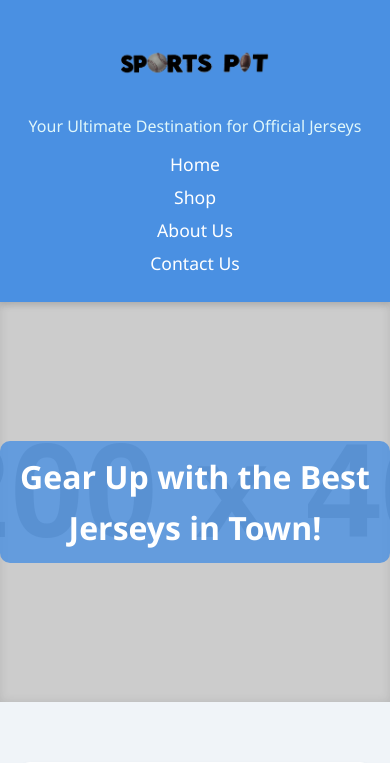
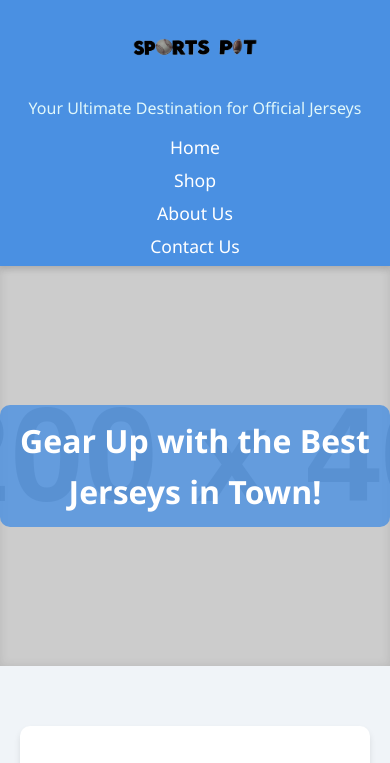
Before and after one commit to AmirZismanov/SportsPit, a plain HTML site: page index.html in a window 390 px wide. Shown: the top 763 px of the page. Drawn offline with Linux system fonts and the light colour scheme; placeholder pictures from the web are drawn by us.

Commit message:
partially fixed small spacing bugs

```diff
--- a/index.html
+++ b/index.html
@@ -16,7 +16,7 @@
         }
         header {
             background-color: #4A90E2; /* Soft blue */
-            padding: 20px;
+            padding: 2px;
             text-align: center;
             position: relative;
             box-shadow: 0 4px 6px rgba(0, 0, 0, 0.1); /* Subtle shadow */
@@ -122,11 +122,18 @@
 
          /* Mobile Styles */
          @media (max-width: 768px) {
+            header {
+                padding: 1px;
+            }
             header h1 img {
-                width: 150px; /* Smaller logo for mobile */
+                width: 125px; /* Smaller logo for mobile */
+                margin-bottom: 0px;
+                padding: 0px;
+                margin: 0;
             }
             header p {
                 font-size: 1em; /* Smaller font size for mobile */
+                padding: 1px;
             }
             .menu {
                 position: static; /* Move menu below the header */
```
